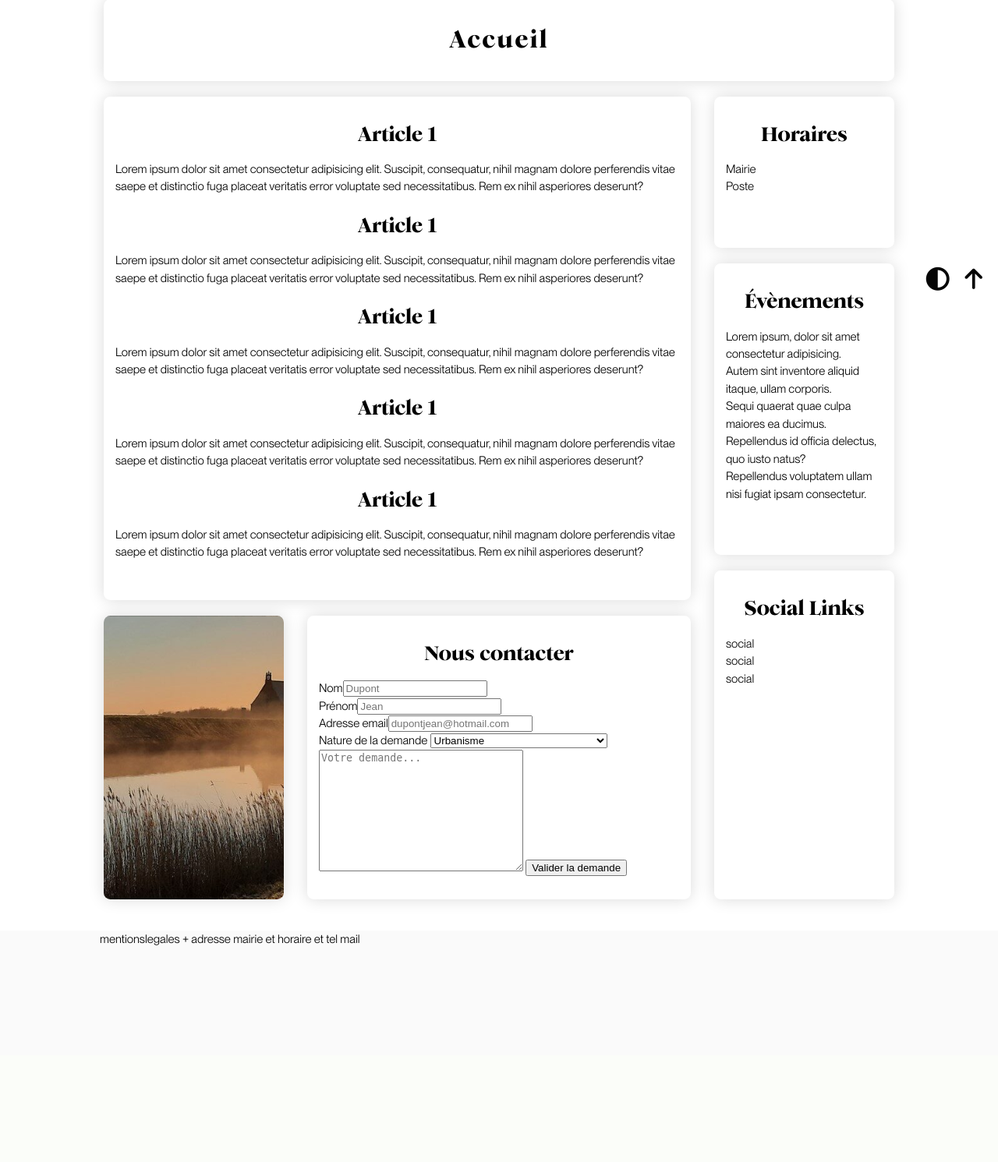
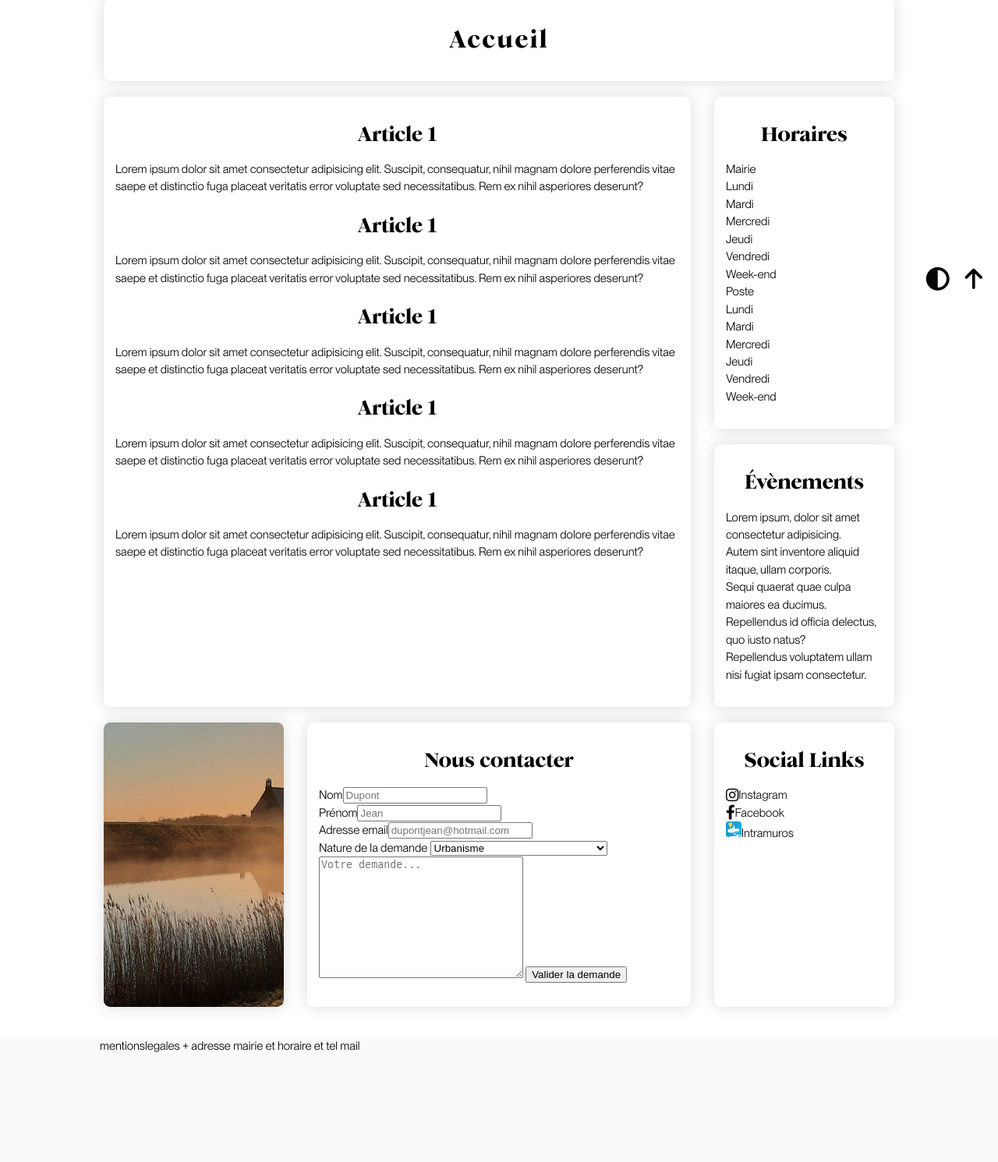
Before and after one commit to blnche/projet-mairie, a PHP site: page / in a window 1280 px wide. Shown: the part 401-1892 px from the top of the page at 78% size. Before the commit the page ends 1614 px from the top, so only its background shows below. Run offline with PHP 8.4, Linux system fonts and the light colour scheme.

Commit message:
added intramuros social link logo

```diff
--- a/index.html
+++ b/index.html
@@ -105,17 +105,37 @@
         <section class="element-card main_social-links">
             <h2>Social Links</h2>
             <ul>
-                <li><a href="">social</a></li>
-                <li><a href="">social</a></li>
-                <li><a href="">social</a></li>
+                <li>
+                    <a href=""><i class="fa-brands fa-instagram fa-lg"></i>Instagram</a>
+                </li>
+                <li>
+                    <a href=""><i class="fa-brands fa-facebook-f fa-lg"></i>Facebook</a>
+                </li>
+                <li>
+                    <a href=""><img class="main_social-link_img" src="/assets/images/120px-Logo_IntraMuros.png" alt="" srcset="">Intramuros</a>
+                </li>
             </ul>
         </section>
         <section class="element-card main_horaires">
             <h2>Horaires</h2>
-            <ul>
-                <li><a href="">Mairie</a></li>
-                <li><a href="">Poste</a></li>
-            </ul>
+            <dl>
+                <dt>Mairie</dt>
+                <dd>Lundi</dd>
+                <dd>Mardi</dd>
+                <dd>Mercredi</dd>
+                <dd>Jeudi</dd>
+                <dd>Vendredi</dd>
+                <dd>Week-end</dd>
+            </dl>
+            <dl>
+                <dt>Poste</dt>
+                <dd>Lundi</dd>
+                <dd>Mardi</dd>
+                <dd>Mercredi</dd>
+                <dd>Jeudi</dd>
+                <dd>Vendredi</dd>
+                <dd>Week-end</dd>
+            </dl>
         </section>
     </main>
     <footer>
--- a/style.css
+++ b/style.css
@@ -24,8 +24,8 @@ body {
     grid-template-areas:
                     "title title title title"
                     "main main main horaires"
+                    "main main main horaires"
                     "main main main aside"
-                    "main main main social"
                     "image contact contact social";
     grid-gap: 2rem;
 }
@@ -127,3 +127,8 @@ footer a {
 #themeBtn {
     margin-right: 2rem;
 }
+
+.main_social-link_img {
+    height: auto;
+    width: 2rem;
+}
```
Also changed, not shown: assets/images/120px-Logo_IntraMuros.png (added), assets/images/Logo-IntraMuros-avec-nom-1024x209.png (added).
